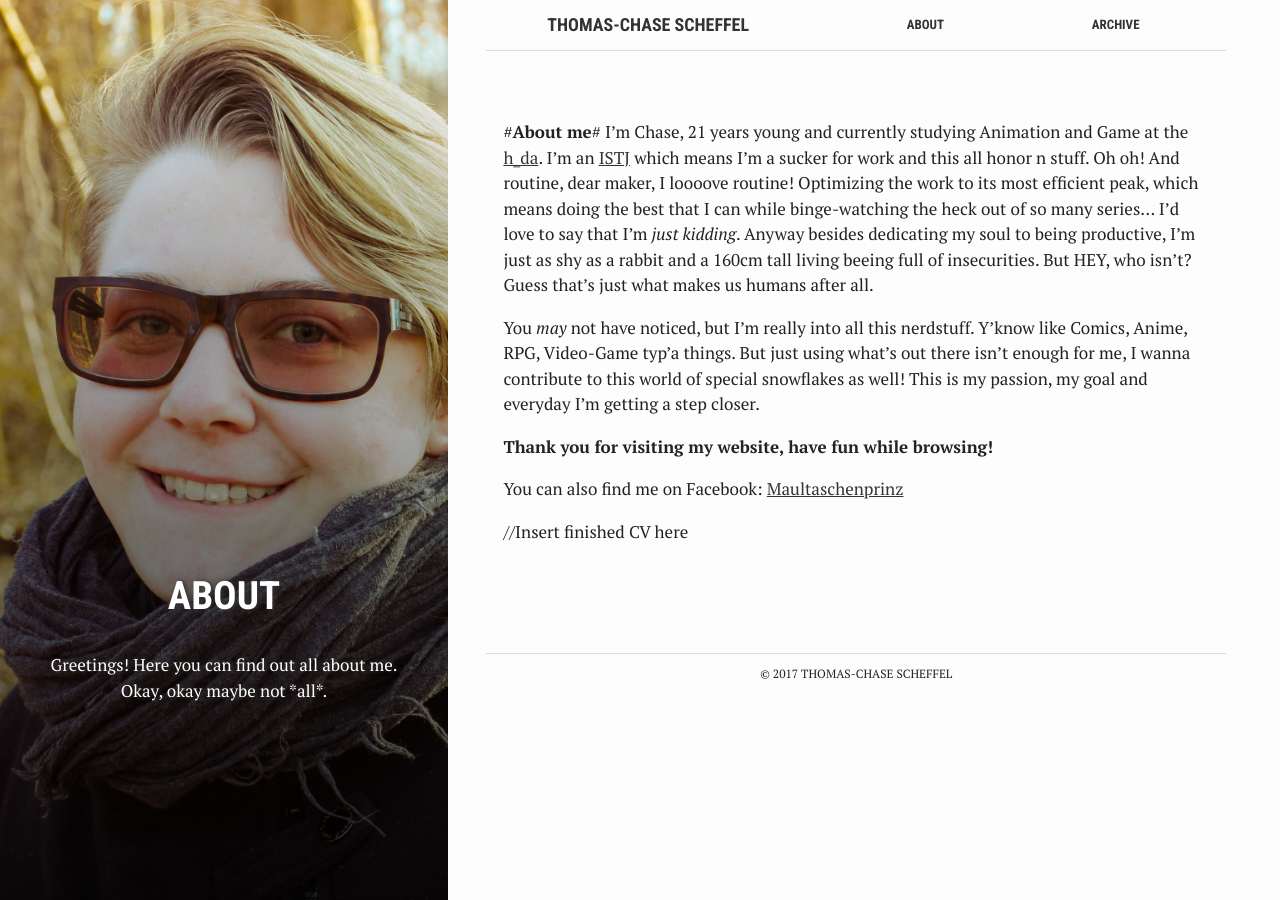
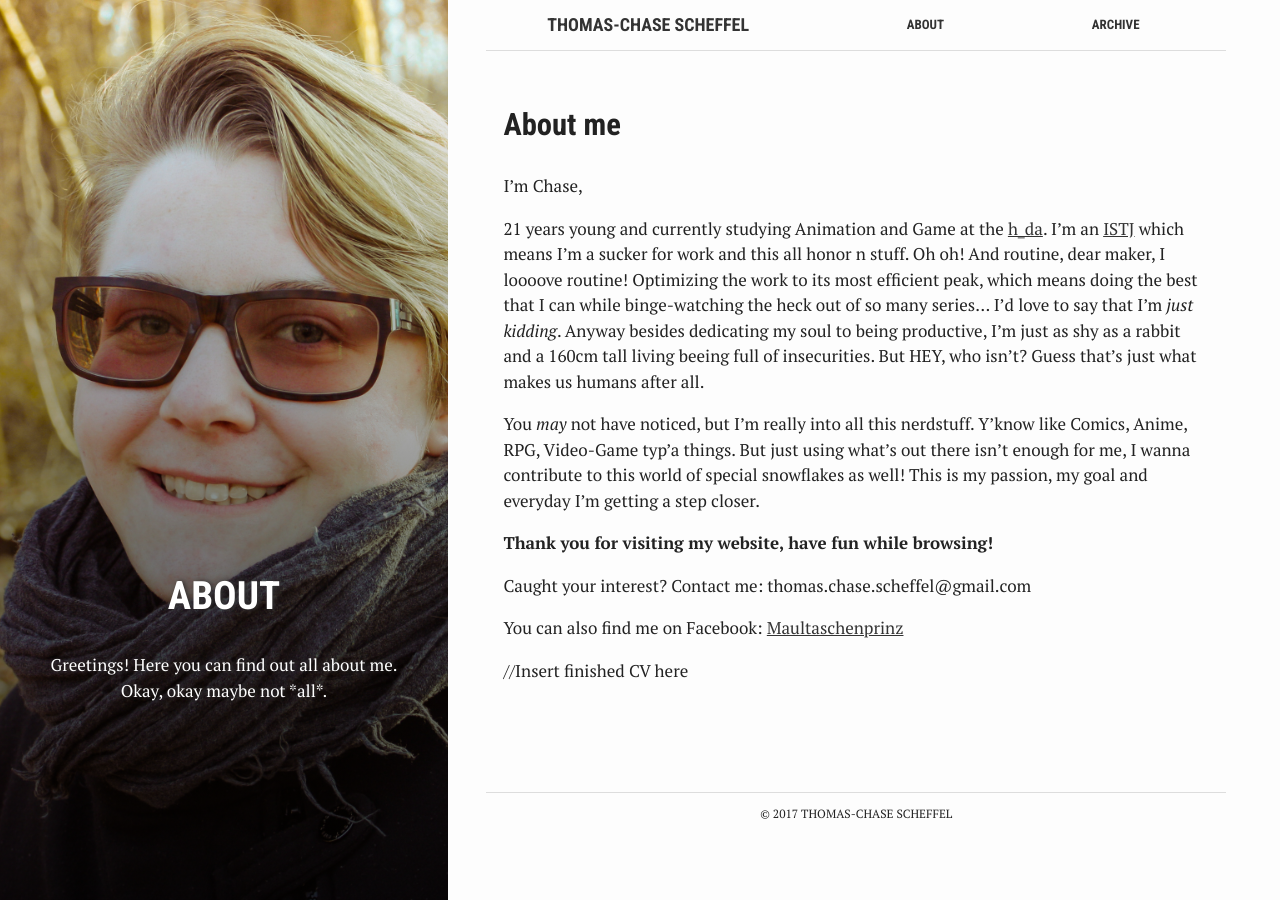
Before and after one commit to ChaseTheHunter/chasethehunter.github.io, a Jekyll site: the page built from about.md, in a window 1280 px wide. Built offline with Jekyll 4.4.1, drawn with Linux system fonts in a browser that asks for light colours.

Commit message:
Update about.md

```diff
--- a/about.md
+++ b/about.md
@@ -8,13 +8,17 @@
 active: about
 ---
 
-#**About me**#
-I'm Chase, 21 years young and currently studying Animation and Game at the [h_da](https://www.h-da.de/studium/studienangebot/studiengaenge/architektur-medien-und-design/animation-game-ba/). I'm an [ISTJ](https://www.16personalities.com/istj-personality) which means I'm a sucker for work and this all honor n stuff. Oh oh! And routine, dear maker, I loooove routine! Optimizing the work to its most efficient peak, which means doing the best that I can while binge-watching the heck out of so many series... I'd love to say that I'm *just kidding*. Anyway besides dedicating my soul to being productive, I'm just as shy as a rabbit and a 160cm tall living beeing full of insecurities. But HEY, who isn't? Guess that's just what makes us humans after all.
+## **About me**
+I'm Chase,
+
+21 years young and currently studying Animation and Game at the [h_da](https://www.h-da.de/studium/studienangebot/studiengaenge/architektur-medien-und-design/animation-game-ba/). I'm an [ISTJ](https://www.16personalities.com/istj-personality) which means I'm a sucker for work and this all honor n stuff. Oh oh! And routine, dear maker, I loooove routine! Optimizing the work to its most efficient peak, which means doing the best that I can while binge-watching the heck out of so many series... I'd love to say that I'm *just kidding*. Anyway besides dedicating my soul to being productive, I'm just as shy as a rabbit and a 160cm tall living beeing full of insecurities. But HEY, who isn't? Guess that's just what makes us humans after all.
 
 You *may* not have noticed, but I'm really into all this nerdstuff. Y'know like Comics, Anime, RPG, Video-Game typ'a things. But just using what's out there isn't enough for me, I wanna contribute to this world of special snowflakes as well! This is my passion, my goal and everyday I'm getting a step closer.
 
 **Thank you for visiting my website, have fun while browsing!**
 
+Caught your interest? Contact me: thomas.chase.scheffel@gmail.com
+
 You can also find me on Facebook:
 [Maultaschenprinz](https://www.facebook.com/Maultaschenprinz/)
 
```
